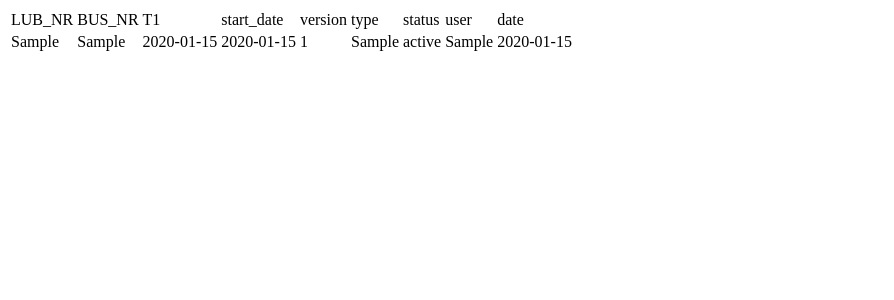
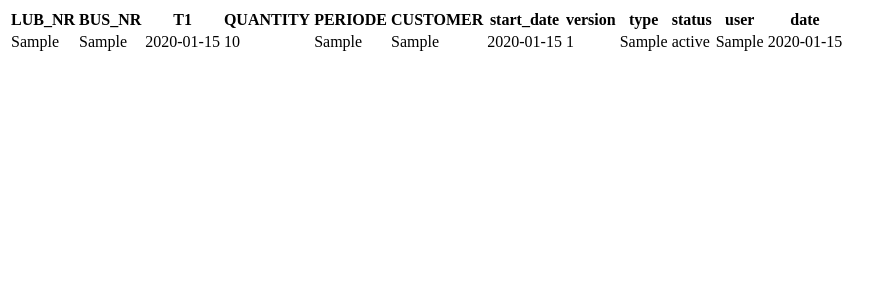
Before and after one commit to jatomczak/aplikacja, a Django app: a page that uses aplikacja_MAN/okbv/templates/file_processing.html in a window 1280 px wide. Shown: the top 300 px of the page, without its empty margins (0-894 px from the left). Run offline with Django 3.2, Linux system fonts and the light colour scheme; a user stored in the database is signed in; tables that the repository leaves empty hold one stand-in row (values such as "Sample post").

Commit message:
poprawiono zapytanie i widok tak aby pobierny byl klient, PP, ilosc etc

```diff
--- a/aplikacja_MAN/okbv/models.py
+++ b/aplikacja_MAN/okbv/models.py
@@ -83,7 +83,7 @@ class OkbvFile(models.Model):
         with UseOracleDb() as cursor:
             for bus in bus_list:
                 bus.set_t1(cursor)
-                bus.set_bus_nr(cursor)
+                bus.set_bus_nr_quantity_and_customer(cursor)
                 bus.save()
                 bus.create_nachtrag_from_db(cursor)
 
@@ -114,6 +114,8 @@ class Bus(models.Model):
     quantity = models.IntegerField(default=0)
     t1 = models.DateField(null=True)
     from_file = models.ForeignKey(OkbvFile, on_delete=models.CASCADE)
+    plan_period = models.CharField(max_length=10, null=True)
+    customer = models.CharField(max_length=50, null=True)
 
     class Meta:
         unique_together = ('from_file', 'lub_nr')
@@ -126,19 +128,15 @@ class Bus(models.Model):
             if len(result[0]):
                 self.t1 = result[0][0]
 
-    def set_bus_nr(self, cursor):
-        query = "select FZNR from Beom.iwh_auftraege where lub_nr ='%s'"
+    def set_bus_nr_quantity_and_customer(self, cursor):
+        query = "select FZNR, LOSGROESSE, KUNDE, PLANPERIODE  from Beom.iwh_auftraege where lub_nr ='%s'"
         cursor.execute(query % self.lub_nr)
         result = cursor.fetchall()
         if len(result):
             if len(result[0]):
-                self.bus_nr = result[0][0]
+                self.bus_nr, self.quantity, self.customer, self.plan_period = result[0]
 
     def create_nachtrag_from_db(self, cursor):
-        # query = "select LUB_NR, VERSION_NR, GEWERK_NAME, STATUS, STAT_USER, STATUS_DATUM " \
-        #         "from Beom.iwh_gewerke where lub_nr ='%s' and " \
-        #         "(GEWERK_NAME = 'IBIS' or GEWERK_NAME='Elektrik')"
-
         query = "select G.LUB_NR, G.VERSION_NR, G.GEWERK_NAME, G.STATUS, G.STAT_USER, G.STATUS_DATUM, M.DATUM_SOLL " \
                 "from Beom.iwh_gewerke G " \
                 "inner join " \
--- a/aplikacja_MAN/okbv/templates/file_processing.html
+++ b/aplikacja_MAN/okbv/templates/file_processing.html
@@ -6,21 +6,29 @@
 <body>
 
 <table>
-    <tr><td>LUB_NR</td>
-    <td>BUS_NR</td>
-    <td>T1</td>
-    <td>start_date</td>
-    <td>version</td>
-    <td>type</td>
-    <td>status</td>
-    <td>user</td>
-    <td>date</td>
+    <tr>
+        <th>LUB_NR</th>
+        <th>BUS_NR</th>
+        <th>T1</th>
+        <th>QUANTITY</th>
+        <th>PERIODE</th>
+        <th>CUSTOMER</th>
+        <th>start_date</th>
+        <th>version</th>
+        <th>type</th>
+        <th>status</th>
+        <th>user</th>
+        <th>date</th>
+    </tr>
     {%for bus in bus_list%}
         {% for item in bus.nachtrag %}
             <tr>
                 <td>{{bus.lub_nr}}</td>
                 <td>{{bus.bus_nr}}</td>
                 <td>{{bus.t1|date:'Y-m-d' }}</td>
+                <td>{{bus.quantity}}</td>
+                <td>{{bus.plan_period}}</td>
+                <td>{{bus.customer}}</td>
                 {%if item.version == 1%}
                     <td>{{bus.t1|date:'Y-m-d' }}</td>
                 {%else%}
--- a/aplikacja_MAN/okbv/views.py
+++ b/aplikacja_MAN/okbv/views.py
@@ -56,7 +56,7 @@ def read_file(request, file_name):
 
 def start_file_processing(request, file_name):
     file_object = OkbvFile.objects.get(owner=request.user, name=file_name)
-    # file_object.download_data_from_db()
+    file_object.download_data_from_db()
     file_object.create_nachtrag_from_file()
     file_object.is_file_processing = True
     file_object.save()
```
Also changed, not shown: aplikacja_MAN/okbv/migrations/0011_auto_20190903_1220.py (added), aplikacja_MAN/schedule/migrations/0005_auto_20190903_1220.py (added).
